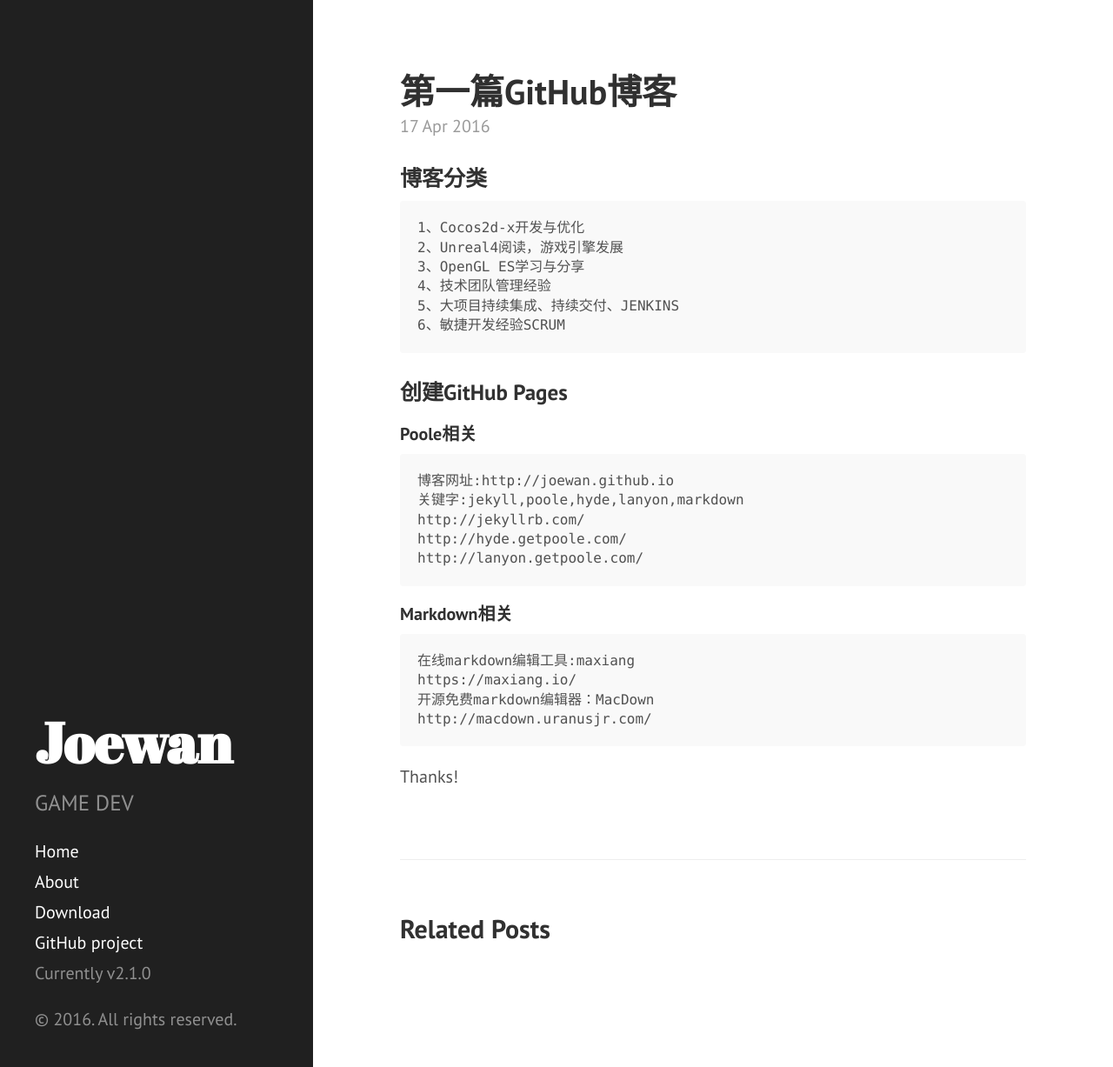
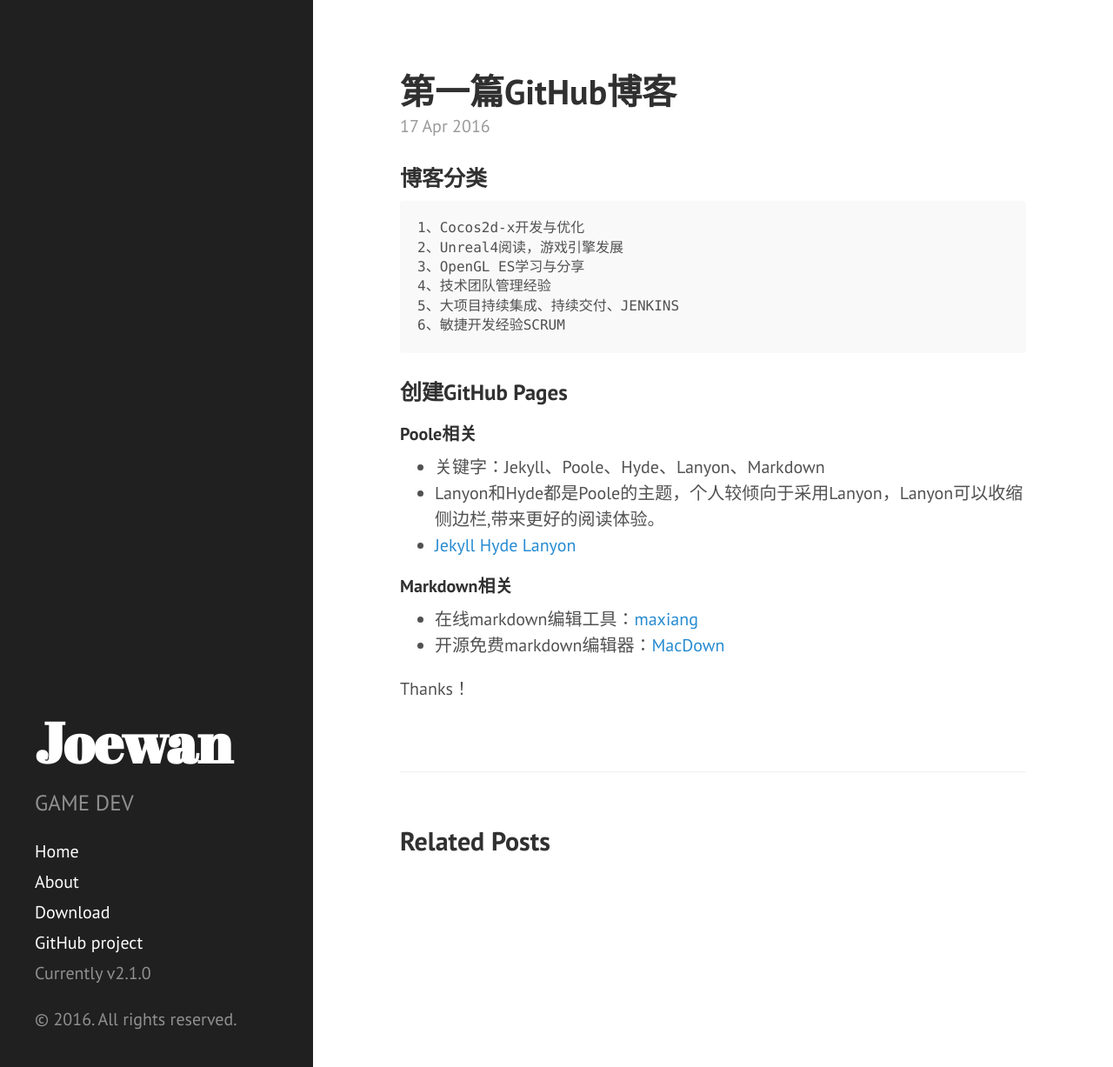
Before and after one commit to joewan/joewan.github.io, a Jekyll site: the page built from _posts/2016-04-17-welcome.md, in a window 1280 px wide and 1227 px high. Shown: the whole window at 87% size. Built offline with Jekyll 4.4.1, drawn with Linux system fonts in a browser that asks for light colours.

Commit message:
update markdown.

```diff
--- a/_posts/2016-04-17-welcome.md
+++ b/_posts/2016-04-17-welcome.md
@@ -2,7 +2,9 @@
 layout: post
 title: 第一篇GitHub博客
 ---
+
 ### 博客分类
+
     1、Cocos2d-x开发与优化
     2、Unreal4阅读，游戏引擎发展
     3、OpenGL ES学习与分享
@@ -13,16 +15,13 @@ title: 第一篇GitHub博客
 ### 创建GitHub Pages
 
 #### Poole相关
-    博客网址:http://joewan.github.io
-    关键字:jekyll,poole,hyde,lanyon,markdown
-    http://jekyllrb.com/
-    http://hyde.getpoole.com/
-    http://lanyon.getpoole.com/
+
++    关键字：Jekyll、Poole、Hyde、Lanyon、Markdown
++    Lanyon和Hyde都是Poole的主题，个人较倾向于采用Lanyon，Lanyon可以收缩侧边栏,带来更好的阅读体验。
++    [Jekyll](http://jekyllrb.com) [Hyde](http://hyde.getpoole.com/) [Lanyon](http://lanyon.getpoole.com/)
 
 #### Markdown相关
-    在线markdown编辑工具:maxiang
-    https://maxiang.io/
-    开源免费markdown编辑器：MacDown
-    http://macdown.uranusjr.com/
++    在线markdown编辑工具：[maxiang](https://maxiang.io)
++    开源免费markdown编辑器：[MacDown](http://macdown.uranusjr.com/)
 
-Thanks!
+Thanks！
```
